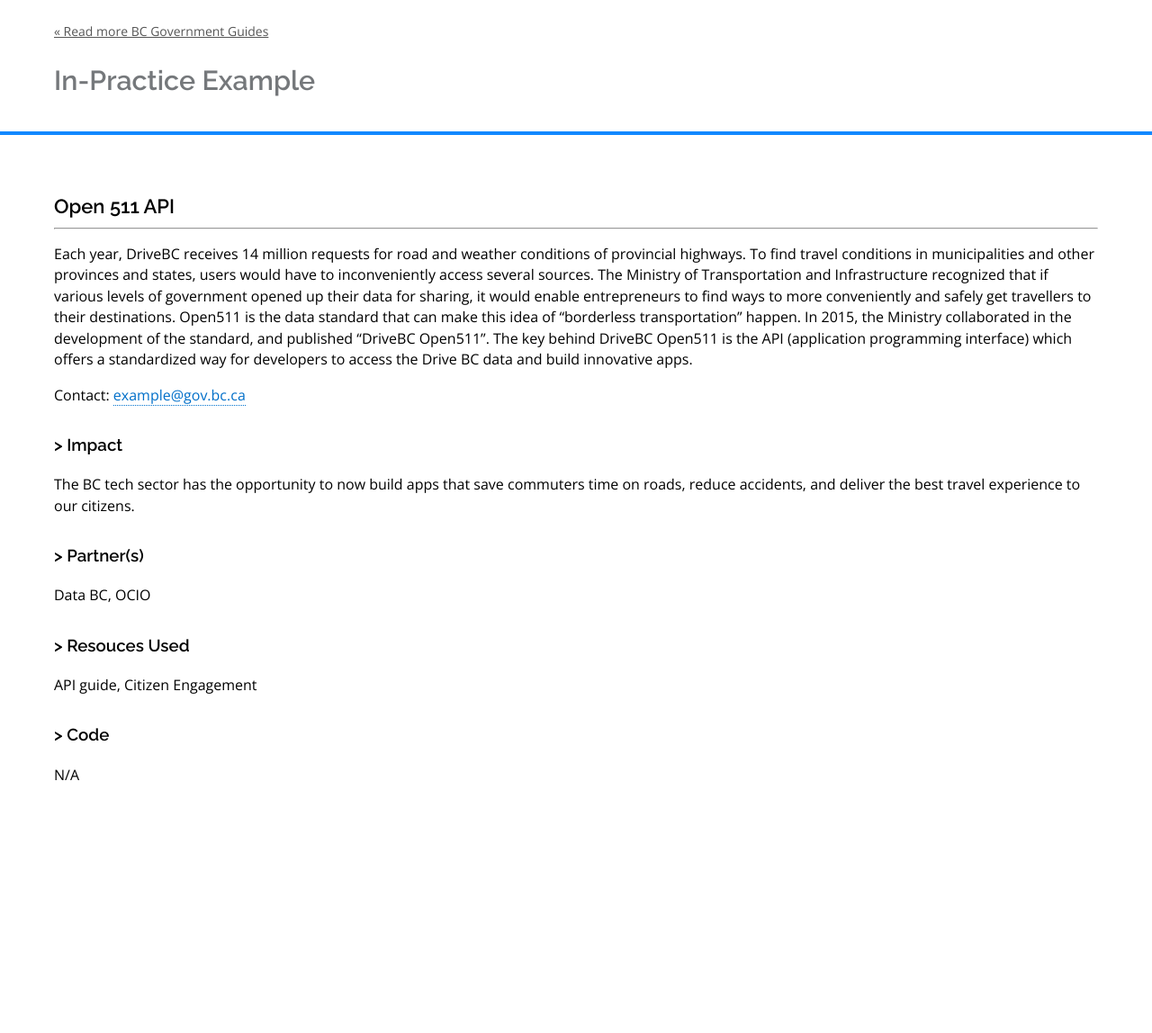
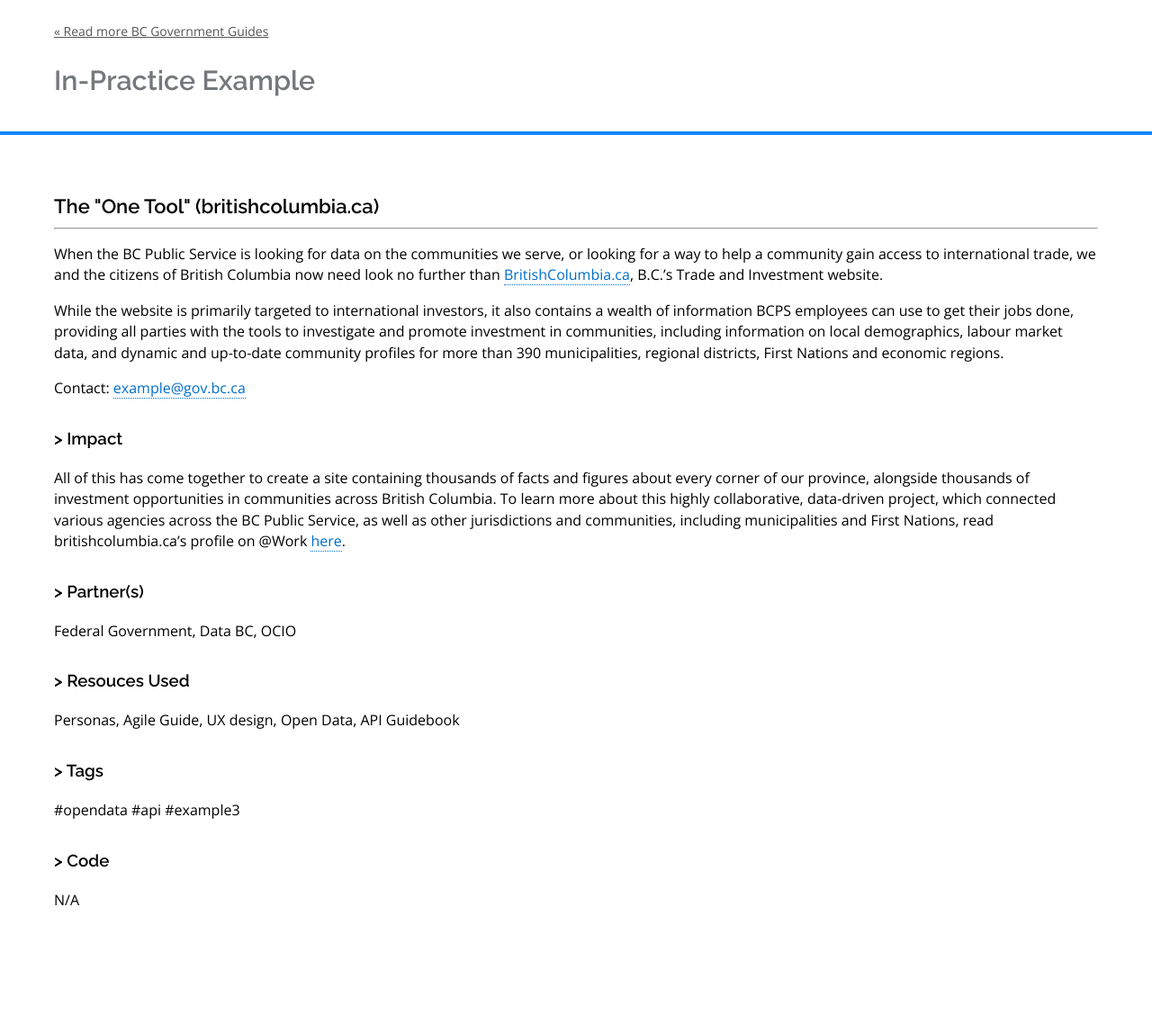
Before and after one commit to bcgov/digital-toolkit, a Jekyll site: the page in-practice-examples/one-tool.html, which Jekyll copies as it is, in a window 1280 px wide. Shown: the whole page at 90% size. Built offline with Jekyll 4.4.1, drawn with Linux system fonts in a browser that asks for light colours; before the commit the page ends 1009 px from its top, so only the background shows below that.

Commit message:
UI Prototype 6
- Update in-practice examples with new content
- Move "One Tool" in link from "Default to Open" category to "Use Date to Inform Decisions" category

```diff
--- a/in-practice-examples/one-tool.html
+++ b/in-practice-examples/one-tool.html
@@ -2,17 +2,15 @@
 <html>
 <head>
 <meta charset="utf-8">
-<title>In-Practice Examples - Open 511 API</title>
+<title>In-Practice Examples - The "One Tool" (britishcolumbia.ca)</title>
 <link href="styles.css" type="text/css" rel="stylesheet" />
 <link href="https://fonts.googleapis.com/css?family=Open+Sans:400,700,600" rel="stylesheet" type="text/css">
 <link href="https://fonts.googleapis.com/css?family=Raleway:400,600,700" rel="stylesheet" type="text/css">
-
 <style>
 .main-content {
 	width: 100% !important;
 }
 </style>
-
 </head>
 
 <body>
@@ -34,16 +32,19 @@
 		</header>
 		<div class="wrap content">
 			<section id="main" class="main-content" role="main">
-      <h2>Open 511 API</h2>
+				<h2>The "One Tool" (britishcolumbia.ca)</h2>
 				<hr>
-      <p>Each year, DriveBC receives 14 million requests for road and weather conditions of provincial highways. To find travel conditions in municipalities and other provinces and states, users would have to inconveniently access several sources. The Ministry of Transportation and Infrastructure recognized that if various levels of government opened up their data for sharing, it would enable entrepreneurs to find ways to more conveniently and safely get travellers to their destinations. Open511 is the data standard that can make this idea of “borderless transportation” happen. In 2015, the Ministry collaborated in the development of the standard, and published “DriveBC Open511”. The key behind DriveBC Open511 is the API (application programming interface) which offers a standardized way for developers to access the Drive BC data and build innovative apps.</p>
+				<p>When the BC Public Service is looking for data on the communities we serve, or looking for a way to help a community gain access to international trade, we and the citizens of British Columbia now need look no further than <a href="http://www.britishcolumbia.ca/" target="_blank">BritishColumbia.ca</a>, B.C.’s Trade and Investment website.</p>
+				<p>While the website is primarily targeted to international investors, it also contains a wealth of information BCPS employees can use to get their jobs done, providing all parties with the tools to investigate and promote investment in communities, including information on local demographics, labour market data, and dynamic and up-to-date community profiles for more than 390 municipalities, regional districts, First Nations and economic regions.</p>
 				<p>Contact: <a href="mailto: example@gov.bc.ca">example@gov.bc.ca</a></p>
 				<h3>&gt; Impact</h3>
-      <p>The BC tech sector has the opportunity to now build apps that save commuters time on roads, reduce accidents, and deliver the best travel experience to our citizens.</p>
+				<p>All of this has come together to create a site containing thousands of facts and figures about every corner of our province, alongside thousands of investment opportunities in communities across British Columbia. To learn more about this highly collaborative, data-driven project, which connected various agencies across the BC Public Service, as well as other jurisdictions and communities, including municipalities and First Nations, read britishcolumbia.ca’s profile on @Work <a href="https://gww.gov.bc.ca/news/2015/1022/provincial-datas-international-flavour" target="_blank">here</a>.</p>
 				<h3>&gt; Partner(s)</h3>
-      <p>Data BC, OCIO</p>
+				<p>Federal Government, Data BC, OCIO</p>
 				<h3>&gt; Resouces Used</h3>
-      <p>API guide, Citizen Engagement</p>
+				<p>Personas, Agile Guide, UX design, Open Data, API Guidebook</p>
+				<h3>&gt; Tags</h3>
+				<p>#opendata #api #example3</p>
 				<h3>&gt; Code</h3>
 				<p>N/A</p>
 			</section>
--- a/in-practice-examples/open511.html
+++ b/in-practice-examples/open511.html
@@ -6,13 +6,11 @@
 <link href="styles.css" type="text/css" rel="stylesheet" />
 <link href="https://fonts.googleapis.com/css?family=Open+Sans:400,700,600" rel="stylesheet" type="text/css">
 <link href="https://fonts.googleapis.com/css?family=Raleway:400,600,700" rel="stylesheet" type="text/css">
-
 <style>
 .main-content {
 	width: 100% !important;
 }
 </style>
-
 </head>
 
 <body>
@@ -44,6 +42,8 @@
 				<p>Data BC, OCIO</p>
 				<h3>&gt; Resouces Used</h3>
 				<p>API guide, Citizen Engagement</p>
+				<h3>&gt; Tags</h3>
+				<p>#gov_as_a_platform #opendata #example3</p>
 				<h3>&gt; Code</h3>
 				<p>N/A</p>
 			</section>
--- a/index.html
+++ b/index.html
@@ -401,9 +401,6 @@
                                 <li>
                                     <a href="in-practice-examples/open511.html" target="_blank">Open 511 API</a>
                                 </li>
-                                <li>
-                                    <a class="disabled">BC Trade and Investment (britishcolumbia.ca)</a>
-                                </li>
                             </ul>
                         </div>
                     </div>
@@ -522,6 +519,9 @@
                     <div id="cat8examples" class="panel-collapse collapse" role="tabpanel" aria-labelledby="cat8exampleheading">
                         <div class="panel-body">
                             <ul class="bullet-list">
+								<li>
+									<a href="in-practice-examples/one-tool.html" target="_blank">The "One Tool" (britishcolumbia.ca)</a>
+								</li>
                                 <li>
                                     <a class="disabled">Broadband Mapping</a>
                                 </li>
```
Also changed, not shown: in-practice-examples/bc-palliative-care.html (+4 -4 lines), in-practice-examples/my-self-serve.html (+5 -5 lines). Lines whose indentation alone changed are shown as unchanged.
